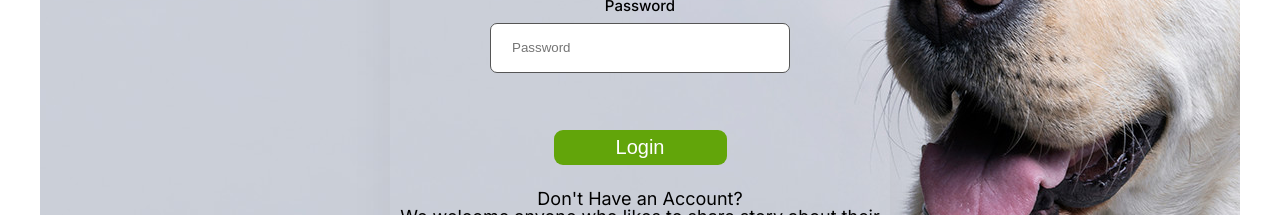
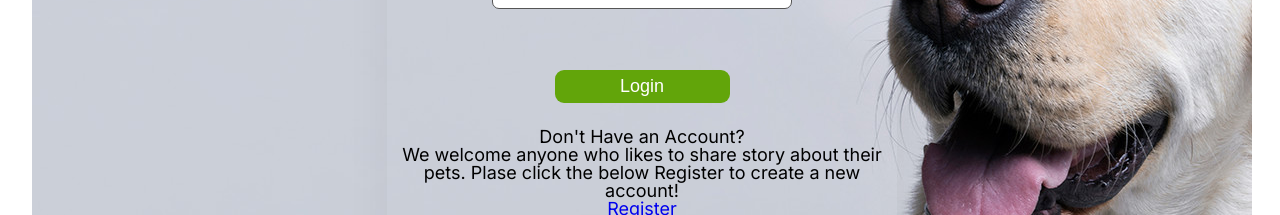
Before and after one commit to 2023-ctech-cs5356/milestone-3-petmedia, a React (Create React App) app: page /login in a window 1280 px wide. Shown: the part 797-1012 px from the top of the page. Built offline with nearby package versions, Linux system fonts and the light colour scheme; no server answers; the database is empty.

Commit message:
Update Login.module.css

```diff
--- a/src/components/Login.module.css
+++ b/src/components/Login.module.css
@@ -5,23 +5,22 @@ h2 {
 
 .login {
     margin: auto;
-    padding: 10rem 0;
+    padding: 3rem 0;
     display: flex;
     flex-direction: column;
     align-items: center;
     justify-content: space-around;
     font-size: 1.5rem;
     font-weight: 400;
-    width: 120rem;
+    width: 122rem;
     height: auto;
     margin-bottom: 16.6rem;
     background: url(../../public/assets/img/slider-bg.jpg) no-repeat center 0px;
   }
 
-
 .form {
-  width: 50rem;
-  height: 50rem;
+  width: 51rem;
+  height: 51rem;
   display: flex;
   flex-direction: column;
   justify-content: space-around;
@@ -36,9 +35,9 @@ h2 {
 .loginBtn {
   padding: 0.6rem 2.5rem;
   margin-bottom: 2.5rem;
-  font-size: 2rem;
+  font-size: 1.8rem;
   font-weight: 500;
-  width: 17.3rem;
+  width: 17.5rem;
   border-radius: 9px;
   border: none;
   color: #fff;
@@ -53,7 +52,6 @@ h2 {
   opacity: 70%;
 }
 
-
 .login-error {
   color: red;
   font-size: 1.4rem;
```
